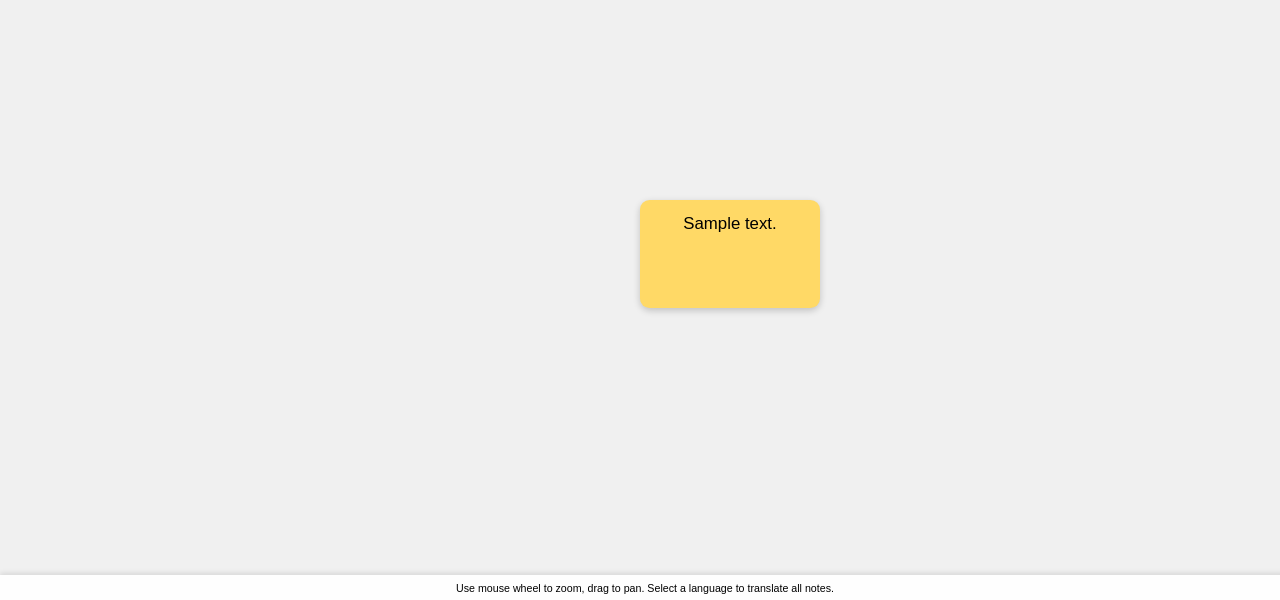
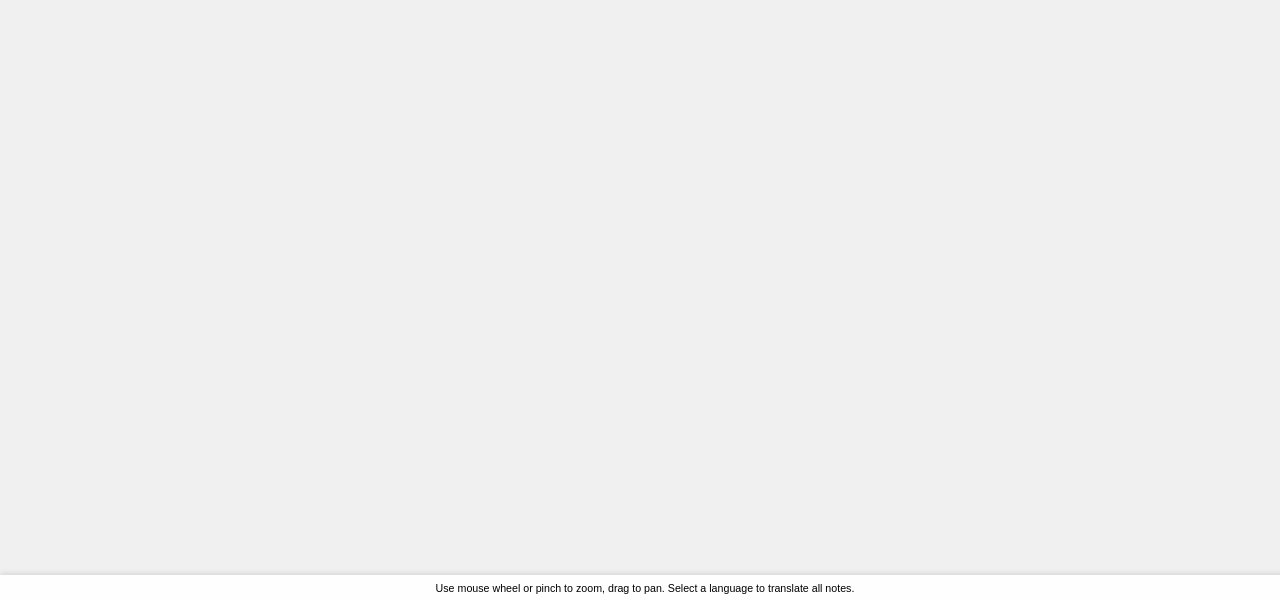
Before and after one commit to Syaafihub/World_Mosaic, a Flask app: template templates/index.html in a window 1280 px wide. Shown: the part 200-800 px from the top of the page. Run offline with Flask 3, Linux system fonts and the light colour scheme; the template is opened without the code that fills it: most values are stand-ins (such as "Sample title", 1, 10 or a date in 2020).

Commit message:
Update index.html

```diff
--- a/templates/index.html
+++ b/templates/index.html
@@ -5,17 +5,6 @@
   <title>World Mosaic</title>
   <link rel="stylesheet" href="{{ url_for('static', filename='styles.css') }}">
   <meta name="viewport" content="width=device-width, initial-scale=1.0, user-scalable=no">
-  <style>
-    body { margin: 0; overflow: hidden; font-family: Arial, sans-serif; }
-    header { position: fixed; top: 0; width: 100%; background: #fff; z-index: 1000; padding: 10px; display: flex; align-items: center; gap: 20px; }
-    header h1 { margin: 0; font-size: 1.5em; }
-    header .controls { display: flex; align-items: center; gap: 10px; }
-    #canvas-container { width: 100vw; height: 100vh; position: relative; touch-action: none; }
-    #canvas { position: absolute; top: 50%; left: 50%; transform: translate(-50%, -50%) scale(1); }
-    footer { position: fixed; bottom: 0; width: 100%; text-align: center; background: rgba(255,255,255,0.9); padding: 5px; font-size: 0.8em; }
-    textarea { width: 200px; height: 50px; }
-    button { padding: 5px 10px; }
-  </style>
 </head>
 <body>
 
@@ -46,7 +35,7 @@
 </div>
 
 <footer>
-  <small>Use mouse wheel to zoom, drag to pan. Select a language to translate all notes.</small>
+  <small>Use mouse wheel or pinch to zoom, drag to pan. Select a language to translate all notes.</small>
 </footer>
 
 <script>
@@ -122,36 +111,27 @@ container.addEventListener('touchend', e => {
   if(e.touches.length === 0) isPanning = false;
 });
 
-// Center-out expanding square grid
-function positionTilesSquareGrid() {
+// Square grid positioning
+function positionTiles() {
   const tiles = document.querySelectorAll('.tile');
-  const tileWidth = 150;
-  const tileHeight = 90;
-  const spacing = 20;
-
-  const totalNotes = tiles.length;
-  const gridSize = Math.ceil(Math.sqrt(totalNotes));
-  const centerOffset = (gridSize - 1) / 2;
-
+  const spacing = 180; // distance between notes
   tiles.forEach((tile, idx) => {
-    const row = Math.floor(idx / gridSize);
-    const col = idx % gridSize;
-
-    const x = (col - centerOffset) * (tileWidth + spacing);
-    const y = (row - centerOffset) * (tileHeight + spacing);
-
+    const size = Math.ceil(Math.sqrt(tiles.length)); // grid size
+    const row = Math.floor(idx / size);
+    const col = idx % size;
+    const x = (col - (size - 1) / 2) * spacing;
+    const y = (row - (size - 1) / 2) * spacing;
     tile.style.position = 'absolute';
     tile.style.left = `${x}px`;
     tile.style.top = `${y}px`;
     tile.dataset.x = x;
     tile.dataset.y = y;
-
     if(!tile.dataset.original){
       tile.dataset.original = tile.querySelector('.note-text').textContent;
     }
   });
 }
-positionTilesSquareGrid();
+positionTiles();
 
 // Auto-focus on newest note
 function focusOnLatestNote() {
@@ -175,7 +155,6 @@ function focusOnLatestNote() {
   scale = 1.2;
   updateTransform();
 }
-
 focusOnLatestNote();
 
 // Global language selector
```
